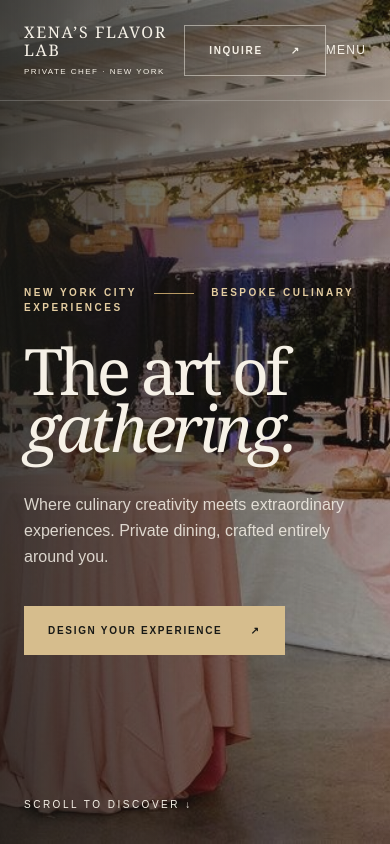
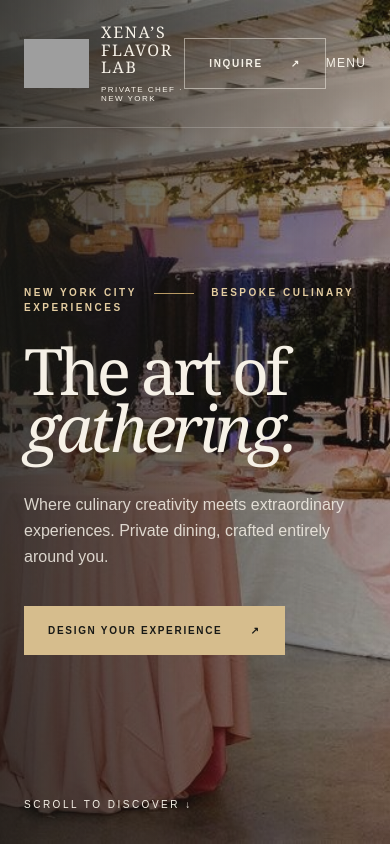
Before and after one commit to yilmazbingo/chef, a Next.js app: page / in a window 390 px wide. Shown: the top 844 px of the page. Built offline with nearby package versions, Linux system fonts and the light colour scheme; grey boxes are pictures that could not be loaded.

Commit message:
adding logo

```diff
--- a/components/Navbar.tsx
+++ b/components/Navbar.tsx
@@ -1,8 +1,55 @@
-'use client';
-import { useState } from 'react';
+"use client";
+import Image from "next/image";
+import { useState } from "react";
 export default function Navbar() {
-  const [menu,setMenu]=useState(false);
+  const [menu, setMenu] = useState(false);
   return (
-    <header className="absolute z-20 top-0 w-full border-b border-white/20"><nav className="mx-auto max-w-[1600px] flex items-center justify-between px-6 md:px-14 py-6 text-ivory"><a href="#home" className="brand">XENA’S FLAVOR LAB<span>PRIVATE CHEF · NEW YORK</span></a><div className="hidden md:flex gap-9 text-[11px] uppercase tracking-[.19em]"><a href="#experiences">Experiences</a><a href="#philosophy">Philosophy</a><a href="#gallery">Gallery</a></div><a href="#inquire" className="hidden md:block outline-btn">Inquire <span>↗</span></a><button className="md:hidden uppercase tracking-widest text-xs" onClick={()=>setMenu(!menu)} aria-expanded={menu}>{menu?'Close':'Menu'}</button></nav>{menu&&<div className="md:hidden bg-ink p-8 flex flex-col gap-6 text-ivory" onClick={()=>setMenu(false)}>{['Experiences','Philosophy','Gallery','Inquire'].map(x=><a key={x} href={'#'+x.toLowerCase()}>{x}</a>)}</div>}</header>
+    <header className="absolute z-20 top-0 w-full border-b border-white/20">
+      <nav className="mx-auto max-w-[1600px] flex items-center justify-between px-6 md:px-14 py-6 text-ivory">
+        <a href="#home" className="flex items-center gap-3">
+          <Image
+            src="/images/logo.png"
+            alt="Xena's Flavor Lab"
+            width={65}
+            height={65}
+            className="object-contain"
+            priority
+          />
+
+          <div className="brand">
+            XENA’S FLAVOR LAB
+            <span>PRIVATE CHEF · NEW YORK</span>
+          </div>
+        </a>
+
+        <div className="hidden md:flex gap-9 text-[11px] uppercase tracking-[.19em]">
+          <a href="#experiences">Experiences</a>
+          <a href="#philosophy">Philosophy</a>
+          <a href="#gallery">Gallery</a>
+        </div>
+        <a href="#inquire" className="hidden md:block outline-btn">
+          Inquire <span>↗</span>
+        </a>
+        <button
+          className="md:hidden uppercase tracking-widest text-xs"
+          onClick={() => setMenu(!menu)}
+          aria-expanded={menu}
+        >
+          {menu ? "Close" : "Menu"}
+        </button>
+      </nav>
+      {menu && (
+        <div
+          className="md:hidden bg-ink p-8 flex flex-col gap-6 text-ivory"
+          onClick={() => setMenu(false)}
+        >
+          {["Experiences", "Philosophy", "Gallery", "Inquire"].map((x) => (
+            <a key={x} href={"#" + x.toLowerCase()}>
+              {x}
+            </a>
+          ))}
+        </div>
+      )}
+    </header>
   );
 }
```
Also changed, not shown: 1 other file (tests, documents, lock files or other folders).
